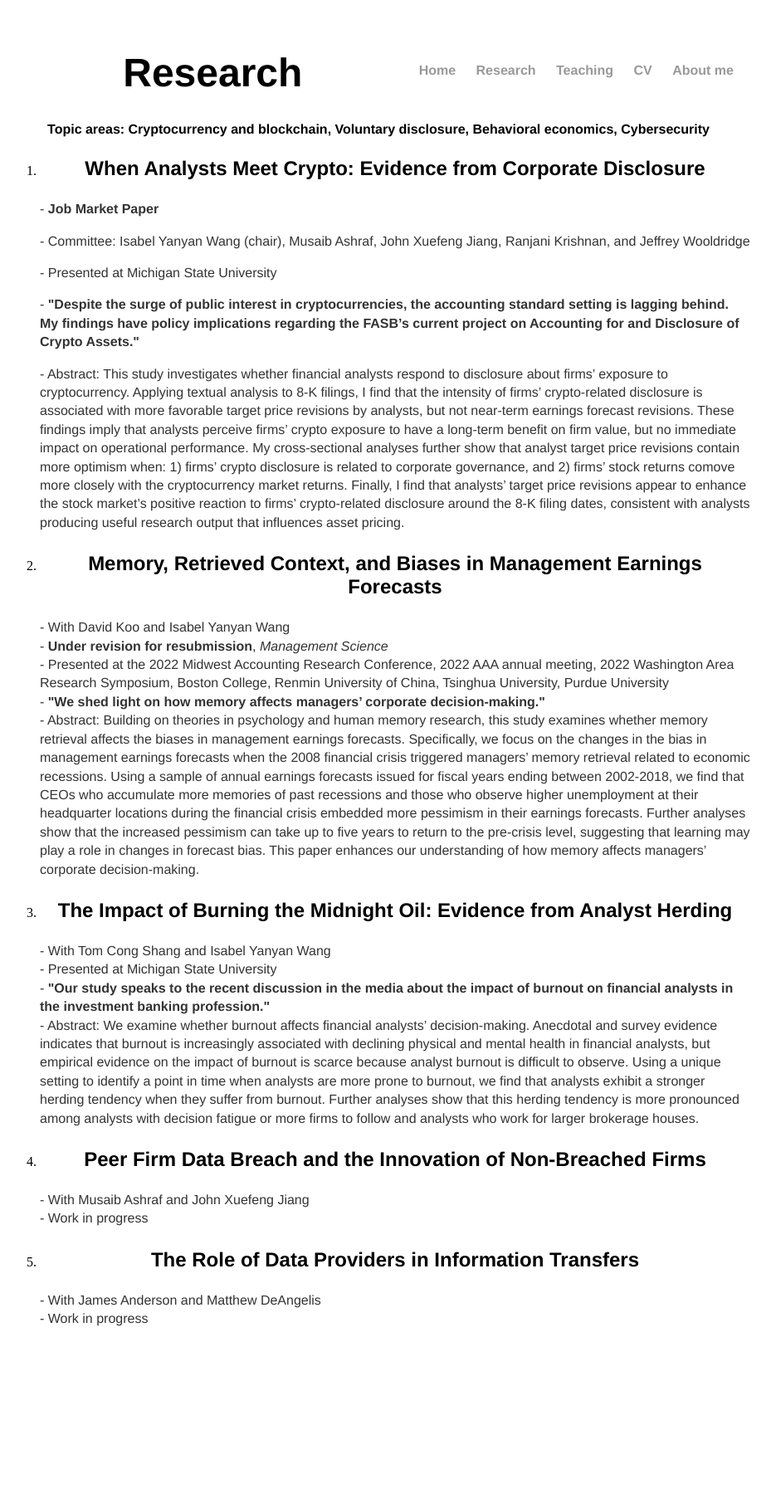
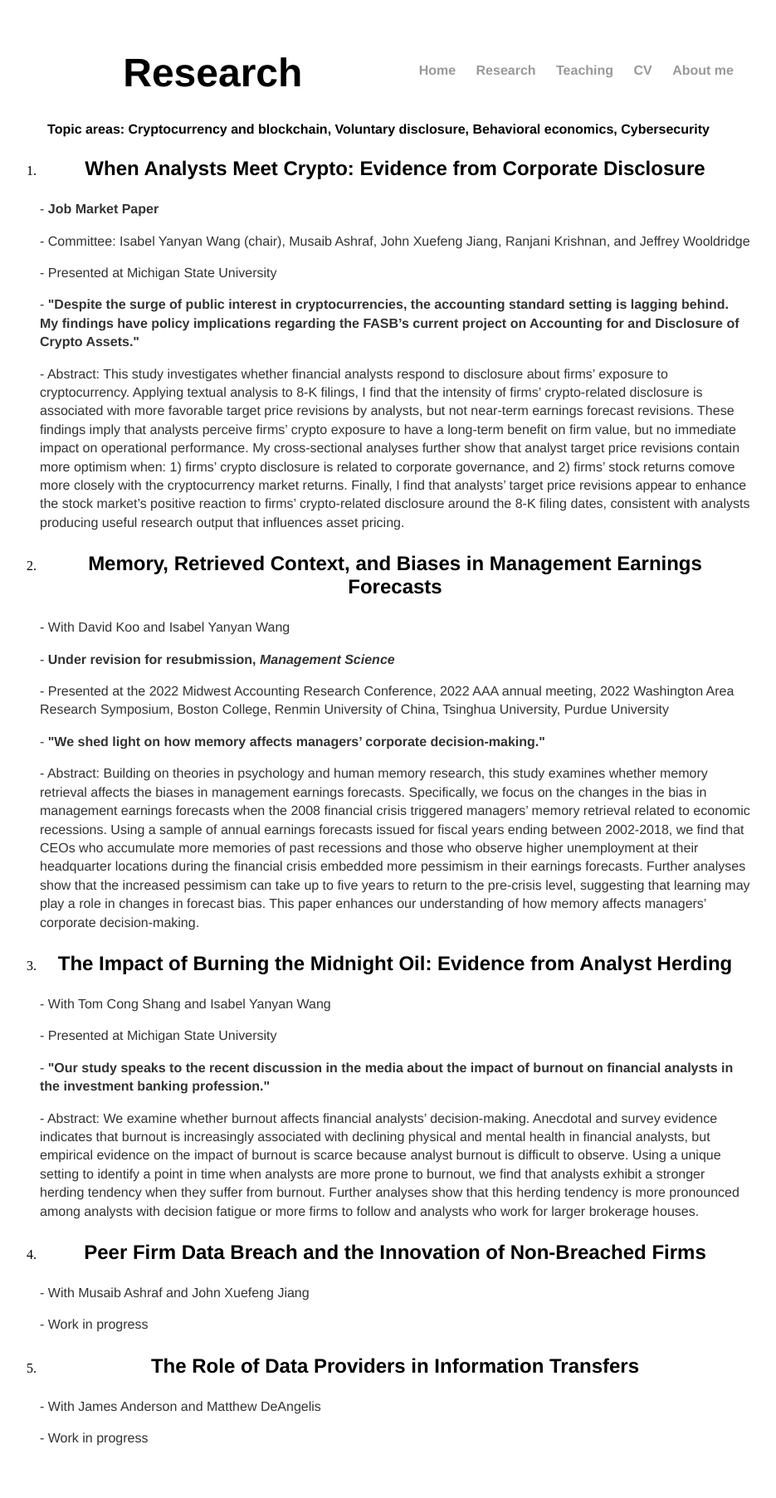
Before and after one commit to shu-ting-wu/shu-ting-wu.github.io, a Jekyll site: the page built from research/index.html, in a window 1280 px wide. Shown: the whole page at 83% size, without its empty margins (184-1119 px from the left). Built offline with Jekyll 4.4.1, drawn with Linux system fonts in a browser that asks for light colours; before the commit the page ends 1661 px from its top, so only the background shows below that; some of the changed lines change nothing that is shown.

Commit message:
Update index.html

```diff
--- a/research/index.html
+++ b/research/index.html
@@ -16,32 +16,28 @@ title: Shuting's research
 	  </li>
     <li>
       	<h3>Memory, Retrieved Context, and Biases in Management Earnings Forecasts</h3>
-	     <p>- With David Koo and Isabel Yanyan Wang<br>
-		     - <strong>Under revision for resubmission</strong>, <em>Management Science</em><br>
-	    	- Presented at the 2022 Midwest Accounting Research Conference, 2022 AAA annual meeting, 2022 Washington Area Research Symposium, Boston College, Renmin University of China, Tsinghua University, Purdue University<br>
-		- <strong>"We shed light on how memory affects managers’ corporate decision-making."</strong><br>
-	    	- Abstract: Building on theories in psychology and human memory research, this study examines whether memory retrieval affects the biases in management earnings forecasts. Specifically, we focus on the changes in the bias in management earnings forecasts when the 2008 financial crisis triggered managers’ memory retrieval related to economic recessions. Using a sample of annual earnings forecasts issued for fiscal years ending between 2002-2018, we find that CEOs who accumulate more memories of past recessions and those who observe higher unemployment at their headquarter locations during the financial crisis embedded more pessimism in their earnings forecasts. Further analyses show that the increased pessimism can take up to five years to return to the pre-crisis level, suggesting that learning may play a role in changes in forecast bias. This paper enhances our understanding of how memory affects managers’ corporate decision-making.</p>
+	     <p>- With David Koo and Isabel Yanyan Wang</p>
+	     <p>- <strong>Under revision for resubmission, <em>Management Science</em></strong></p>
+	     <p>- Presented at the 2022 Midwest Accounting Research Conference, 2022 AAA annual meeting, 2022 Washington Area Research Symposium, Boston College, Renmin University of China, Tsinghua University, Purdue University</p>
+	     <p>- <strong>"We shed light on how memory affects managers’ corporate decision-making."</strong></p>
+	     <p>- Abstract: Building on theories in psychology and human memory research, this study examines whether memory retrieval affects the biases in management earnings forecasts. Specifically, we focus on the changes in the bias in management earnings forecasts when the 2008 financial crisis triggered managers’ memory retrieval related to economic recessions. Using a sample of annual earnings forecasts issued for fiscal years ending between 2002-2018, we find that CEOs who accumulate more memories of past recessions and those who observe higher unemployment at their headquarter locations during the financial crisis embedded more pessimism in their earnings forecasts. Further analyses show that the increased pessimism can take up to five years to return to the pre-crisis level, suggesting that learning may play a role in changes in forecast bias. This paper enhances our understanding of how memory affects managers’ corporate decision-making.</p>
 	  </li>
     <li>
 	 <h3>The Impact of Burning the Midnight Oil: Evidence from Analyst Herding</h3>
-	      <p>- With Tom Cong Shang and Isabel Yanyan Wang<br>
-		 - Presented at Michigan State University<br>
-		 - <strong>"Our study speaks to the recent discussion in the media about the impact of burnout on financial analysts in the investment banking profession."</strong><br>
-		 - Abstract: We examine whether burnout affects financial analysts’ decision-making. Anecdotal and survey evidence indicates that burnout is increasingly associated with declining physical and mental health in financial analysts, but empirical evidence on the impact of burnout is scarce because analyst burnout is difficult to observe. Using a unique setting to identify a point in time when analysts are more prone to burnout, we find that analysts exhibit a stronger herding tendency when they suffer from burnout. Further analyses show that this herding tendency is more pronounced among analysts with decision fatigue or more firms to follow and analysts who work for larger brokerage houses.</p>
+	      <p>- With Tom Cong Shang and Isabel Yanyan Wang</p>
+	      <p>- Presented at Michigan State University</p>
+	      <p>- <strong>"Our study speaks to the recent discussion in the media about the impact of burnout on financial analysts in the investment banking profession."</strong></p>
+	      <p>- Abstract: We examine whether burnout affects financial analysts’ decision-making. Anecdotal and survey evidence indicates that burnout is increasingly associated with declining physical and mental health in financial analysts, but empirical evidence on the impact of burnout is scarce because analyst burnout is difficult to observe. Using a unique setting to identify a point in time when analysts are more prone to burnout, we find that analysts exhibit a stronger herding tendency when they suffer from burnout. Further analyses show that this herding tendency is more pronounced among analysts with decision fatigue or more firms to follow and analysts who work for larger brokerage houses.</p>
 	  </li>
 	<li>
 		<h3>Peer Firm Data Breach and the Innovation of Non-Breached Firms</h3>
-		<p>- With Musaib Ashraf and John Xuefeng Jiang<br>
-		   - Work in progress</p>
-	  <p></p>
-	  <p></p>
+		<p>- With Musaib Ashraf and John Xuefeng Jiang</p>
+		<p>- Work in progress</p>
 	  </li>
 	  <li>
 		<h3>The Role of Data Providers in Information Transfers</h3>
-		<p>- With James Anderson and Matthew DeAngelis<br>
-		   - Work in progress</p>
-	  <p></p>
-          <p></p>
+		<p>- With James Anderson and Matthew DeAngelis</p>
+		<p>- Work in progress</p>
 	  </li>
   </ol>
 </div>
```
